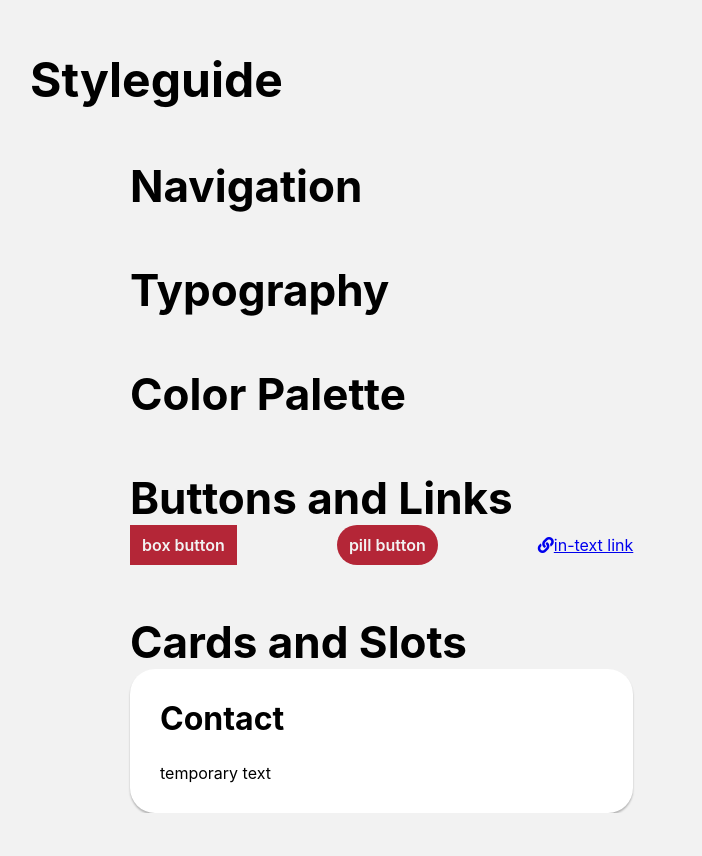
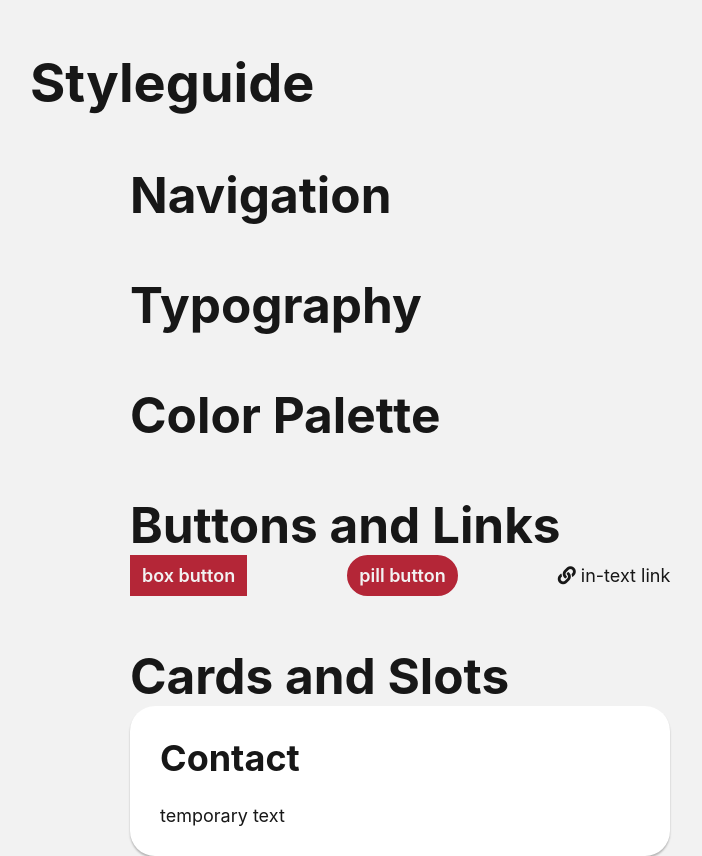
Before and after one commit to byjackli/homepage, a React (Create React App) app: page /styleguide in a window 1280 px wide. Shown: the whole page, without its empty margins (20-722 px from the left). Before the commit the page ends 813 px from the top, so only its background shows below. Built offline with nearby package versions, Linux system fonts and the light colour scheme.

Commit message:
add in-text link
- add in-text lilnk styling
- add box button hover animations
- add pill button hover animations

#13

```diff
--- a/src/pages/Styleguide.js
+++ b/src/pages/Styleguide.js
@@ -30,7 +30,7 @@ function Styleguide() {
                 <h2>Buttons and Links</h2>
                 <button className="button-box-fill">box button</button>
                 <button className="button-pill-fill">pill button</button>
-                <Link to="#"><i class="fas fa-link"></i><span>in-text link</span></Link>
+                <Link to="#"><i class="fas fa-link"></i> <span>in-text link</span></Link>
             </section>
             <section>
                 <h2>Cards and Slots</h2>
--- a/src/styles/App.css
+++ b/src/styles/App.css
@@ -13,7 +13,7 @@
 :root {
   /* color */
   --AppleRed100: #B42637;     /* Apple Red byjackli   - Brand identity color suitable for background, header text, and error messages */
-  --AppleRed065: #B52637A6;   /* Apple Red byjackli   - Suitable for in-text link decoration and inactive inpit fields */
+  --AppleRed065: #B5263780;   /* Apple Red byjackli   - Suitable for in-text link decoration and inactive inpit fields */
 
   --SkidBlack100: #171717;    /* Skid Black byjackli  - Suitable for any text and backgrounds. This is the default 'dark-mode' */
   --DarkBlack065: #000000A6;  /* Dark Black byjackli  - Suitable for overalys, tagged texts, drop shadows, help messages, and error messages */
@@ -38,6 +38,8 @@ html, body, #root, .App, .App>div {
   box-sizing: border-box;
   margin: 0;
   position: relative;
+  font-size: 18px;
+  color: var(--SkidBlack100);
 }
 
 .App {
@@ -100,9 +102,10 @@ h4 { font-size: 125%; }
 
 
 /* --- 03b Buttons and Links --- */
+/* Box Button */
 button, input[type="submit"] {
-  border: none;
-  padding: 10px 12px;
+  border: 2px solid var(--AppleRed100);
+  padding: 8px 10px;
   background-color: var(--AppleRed100);
 
   cursor: pointer;
@@ -110,10 +113,47 @@ button, input[type="submit"] {
   font-weight: 600;
   font-size: inherit;
   font-family: inherit;
+
+  transition: all .3s;
+}
+button:hover {
+  color: var(--AppleRed100);
+  background-color: var(--PaperWhite100);
+  transition: all .1s;
 }
 /* Pill Button */
 .button-pill-fill {
   border-radius: 99px;
+}
+/* In-Text Link */
+a:link, a:visited {
+  text-decoration: none;
+  color: inherit;
+  font-size: inherit;
+  font-weight: inherit;
+  transition: all .3s;
+}
+a>span:hover {
+  color: var(--PaperWhite100);
+  transition: all .2s;
+}
+a:link>span::after {
+  content: "";
+  position: absolute;
+  width: 100%;
+  background: var(--AppleRed065);
+
+  left: 0;
+  bottom: -1px;
+  height: .5em;
+  z-index: -1;
+  transition: all .3s;
+}
+a:link>span:hover::after {
+  height: 1.5em;
+  bottom: 0;
+  background-color: var(--AppleRed100);
+  transition: all .1s;
 }
 
 
@@ -130,7 +170,7 @@ button, input[type="submit"] {
 }
 
 
-/* --- 03d Cards --- */
+/* --- 03d Forms --- */
 
 
 
```
